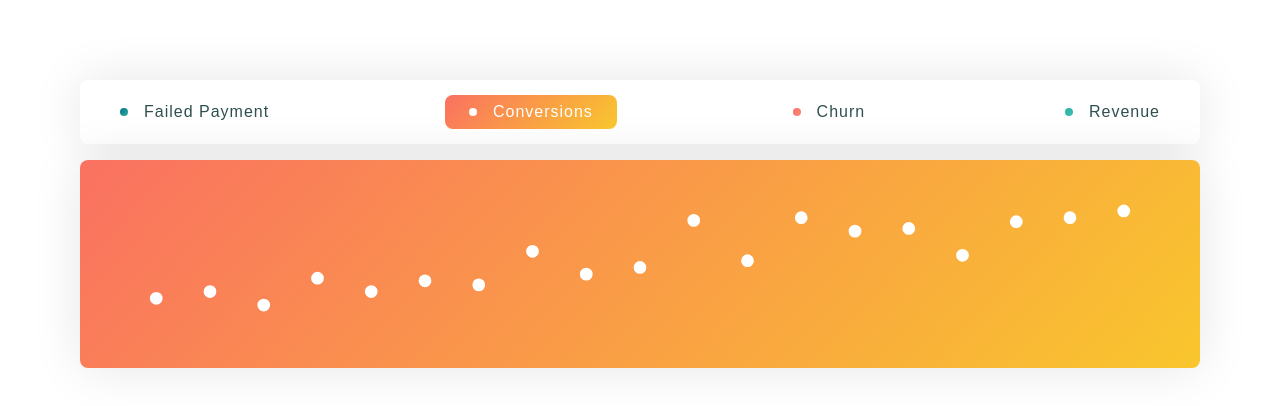
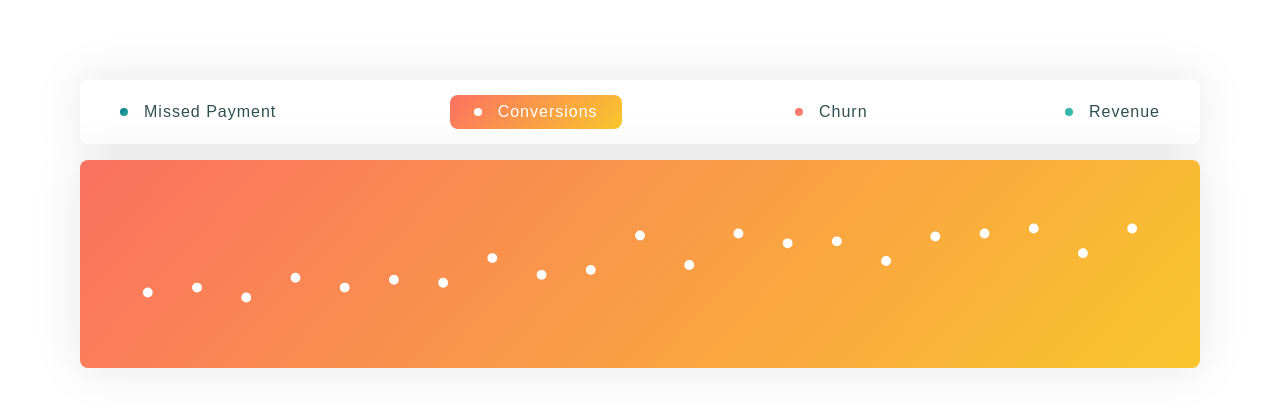
Before and after one commit to jacobsfletch/react-svg-part-three, a React app: page / in a window 1280 px wide. Built offline with nearby package versions, Linux system fonts and the light colour scheme.

Commit message:
simplifies svg datasets

```diff
--- a/src/Chart.js
+++ b/src/Chart.js
@@ -8,63 +8,63 @@ class Chart extends Component {
 	constructor(props) {
 		super(props);
 		this.handleClick = this.handleClick.bind(this);
-		this.arrayX = [44.5, 84.5, 124.5, 164.5, 204.5, 244.5, 284.5, 324.5, 364.5, 404.5, 444.5, 484.5, 524.5, 564.5, 604.5, 644.5, 684.5, 724.5, 764.5]
-		this.lastArrayY = []
-		this.lastPolyline = []
-		this.nextPolyline = []
+		this.arrayX = [0, 50, 100, 150, 200, 250, 300, 350, 400, 450, 500, 550, 600, 650, 700, 750, 800, 850, 900, 950, 1000];
+		this.lastArrayY = [];
+		this.lastPolyline = [];
+		this.nextPolyline = [];
 		this.currentIndex = 1;
 		this.state = {
 			menu: [
 				{
-					label: "Failed Payment",
+					label: "Missed Payment",
 					active: false,
-					array: [5, 30, -5, -10, 15, -15, 20, 5, 8, -12, -20, 2, 3, -5, 8, -2, 22, -30, -22]
+					array: [5, 30, -5, -10, 15, -15, 20, 5, 8, -12, -20, 2, 3, -5, 8, -2, 22, -30, -15, -35, -20]
 				}, {
 					label: "Conversions",
 					active: true,
-					array: [30, 25, 35, 15, 25, 17, 20, -5, 12, 7, -28, 2, -30, -20, -22, -2, -27, -30, -35]
+					array: [30, 25, 35, 15, 25, 17, 20, -5, 12, 7, -28, 2, -30, -20, -22, -2, -27, -30, -35, -10, -35]
 				}, {
 					label: "Churn",
 					active: false,
-					array: [-12, -35, -28, -30, -7, -1, -22, 16, 2, -5, 4, -19, -2, 15, 10, 25, 30, 28, 35]
+					array: [-12, -35, -28, -30, -7, -1, -22, 16, 2, -5, 4, -19, -2, 15, 10, 25, 30, 28, 35, 10, 30]
 				}, {
 					label: "Revenue",
 					active: false,
-					array: [5, 12, -2, 8, 3, -12, 20, 5, 8, -12, -20, -9, 5, 12, -1, -2, 22, -30, 5]
+					array: [5, 12, -2, 8, 3, -12, 20, 5, 8, -12, -20, -9, 5, 12, -1, -2, 22, -30, 5, -15, 5]
 				}
 			]
 		}
 	}
 
 	componentWillMount() {
-		this.lastArrayY = this.state.menu[this.currentIndex].array
-		this.generatePolylineArray()
+		this.lastArrayY = this.state.menu[this.currentIndex].array;
+		this.generatePolylineArray();
 	}
 
 	generatePolylineArray() {
-		this.lastPolyline = this.nextPolyline
-		const currentArray = this.state.menu[this.currentIndex].array
-		let polyline = `${this.arrayX[0]}, `;
+		this.lastPolyline = this.nextPolyline;
+		let polyline = '';
+		const currentArrayY = this.state.menu[this.currentIndex].array;
 		this.arrayX.map((coordX, i) => {
-			return polyline += currentArray[i] + " " + ( this.arrayX[i+1] ? this.arrayX[i+1] + "," : "" )
+			return (this.arrayX.length === i) ? polyline += coordX : polyline += `${coordX},${currentArrayY[i]} `;
 		})
-		this.nextPolyline = polyline
+		this.nextPolyline = polyline;
 	}
 
 	handleClick(key) {
-		this.currentIndex = key
-		this.generatePolylineArray()
+		this.currentIndex = key;
+		this.generatePolylineArray();
 
-		const newState = [...this.state.menu]
-		for(var i = 0; i < newState.length; i++) {
-			if(newState[i].active) {
-				this.lastArrayY = newState[i].array
-				newState[i].active = false
+		const newState = [...this.state.menu];
+		for (var i = 0; i < newState.length; i++) {
+			if (newState[i].active) {
+				this.lastArrayY = newState[i].array;
+				newState[i].active = false;
 			}
 		}
-		newState[key].active = true
+		newState[key].active = true;
 
-		this.setState({newState})
+		this.setState({newState});
 	}
 
 	render() {
--- a/src/Graph.js
+++ b/src/Graph.js
@@ -18,7 +18,7 @@ class Graph extends Component {
 				className={classes}
 				x="0px"
 				y="0px"
-				viewBox="0 0 809 9"
+				viewBox="0 0 1000 2"
 			>
 				<polyline points={this.props.lastPolyline} >
 					<animate
--- a/src/index.css
+++ b/src/index.css
@@ -89,7 +89,7 @@ body {
 	flex-direction: column;
 	justify-content: center;
 	height: 5rem;
-	padding: 4rem 1rem;
+	padding: 4rem 4rem;
 	border-radius: 8px;
 	box-shadow: 0 0 50px rgba(0, 0, 0, .1);
 }
```
